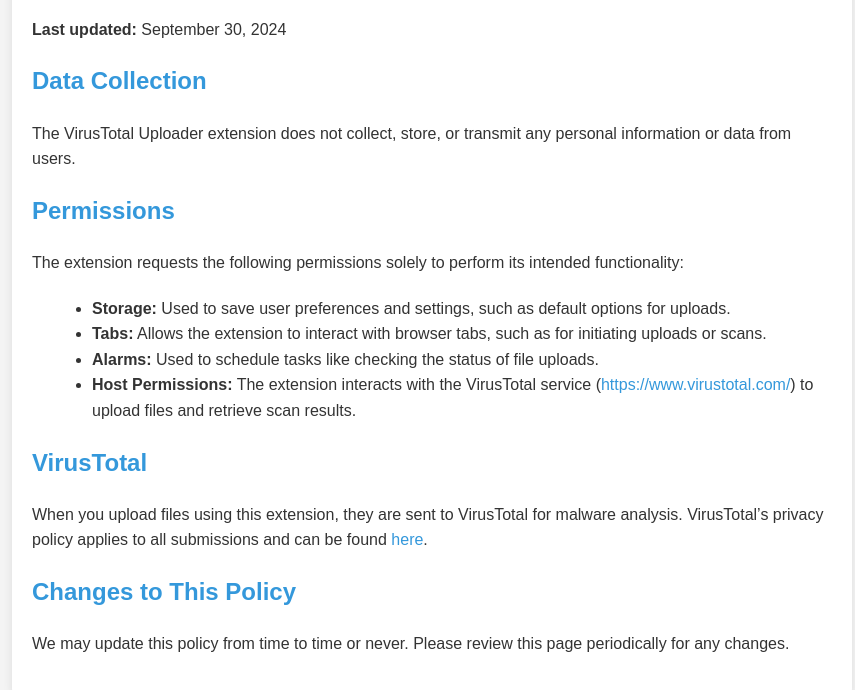
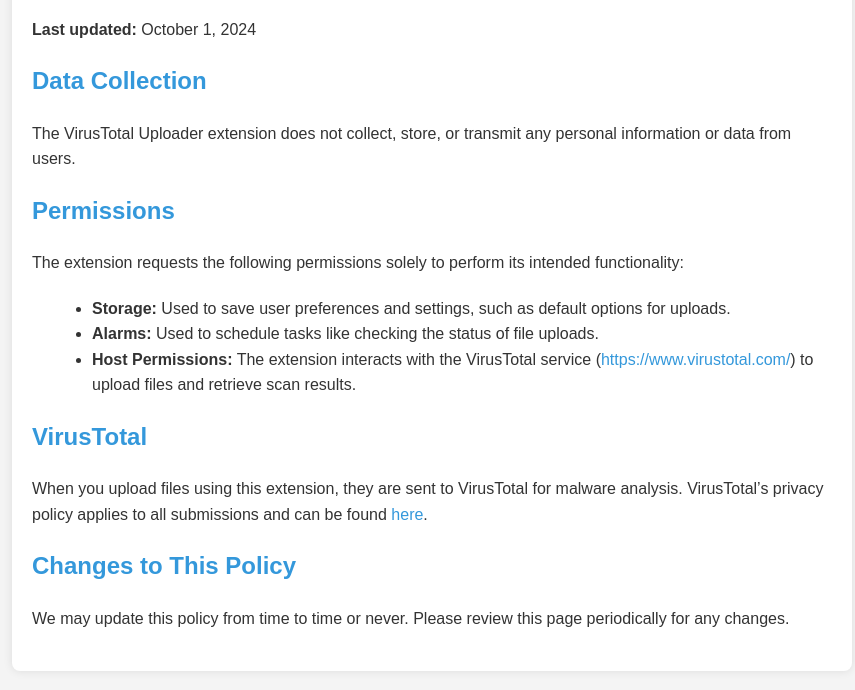
Before and after one commit to dubsector/VTU-Site, a plain HTML site: page privacy.html in a window 1280 px wide. Shown: the part 146-836 px from the top of the page, without its empty margins (208-1063 px from the left). Drawn offline with Linux system fonts and the light colour scheme.

Commit message:
Update privacy.html
Removed tab permission as it is no longer in the extension.

```diff
--- a/privacy.html
+++ b/privacy.html
@@ -51,7 +51,7 @@
 <body>
     <div class="container">
         <h1>Privacy Policy for VirusTotal Uploader Extension</h1>
-        <p><strong>Last updated:</strong> September 30, 2024</p>
+        <p><strong>Last updated:</strong> October 1, 2024</p>
 
         <h2>Data Collection</h2>
         <p>The VirusTotal Uploader extension does not collect, store, or transmit any personal information or data from users.</p>
@@ -60,7 +60,6 @@
         <p>The extension requests the following permissions solely to perform its intended functionality:</p>
         <ul>
             <li><strong>Storage:</strong> Used to save user preferences and settings, such as default options for uploads.</li>
-            <li><strong>Tabs:</strong> Allows the extension to interact with browser tabs, such as for initiating uploads or scans.</li>
             <li><strong>Alarms:</strong> Used to schedule tasks like checking the status of file uploads.</li>
             <li><strong>Host Permissions:</strong> The extension interacts with the VirusTotal service (<a href="https://www.virustotal.com/" target="_blank">https://www.virustotal.com/</a>) to upload files and retrieve scan results.</li>
         </ul>
```
